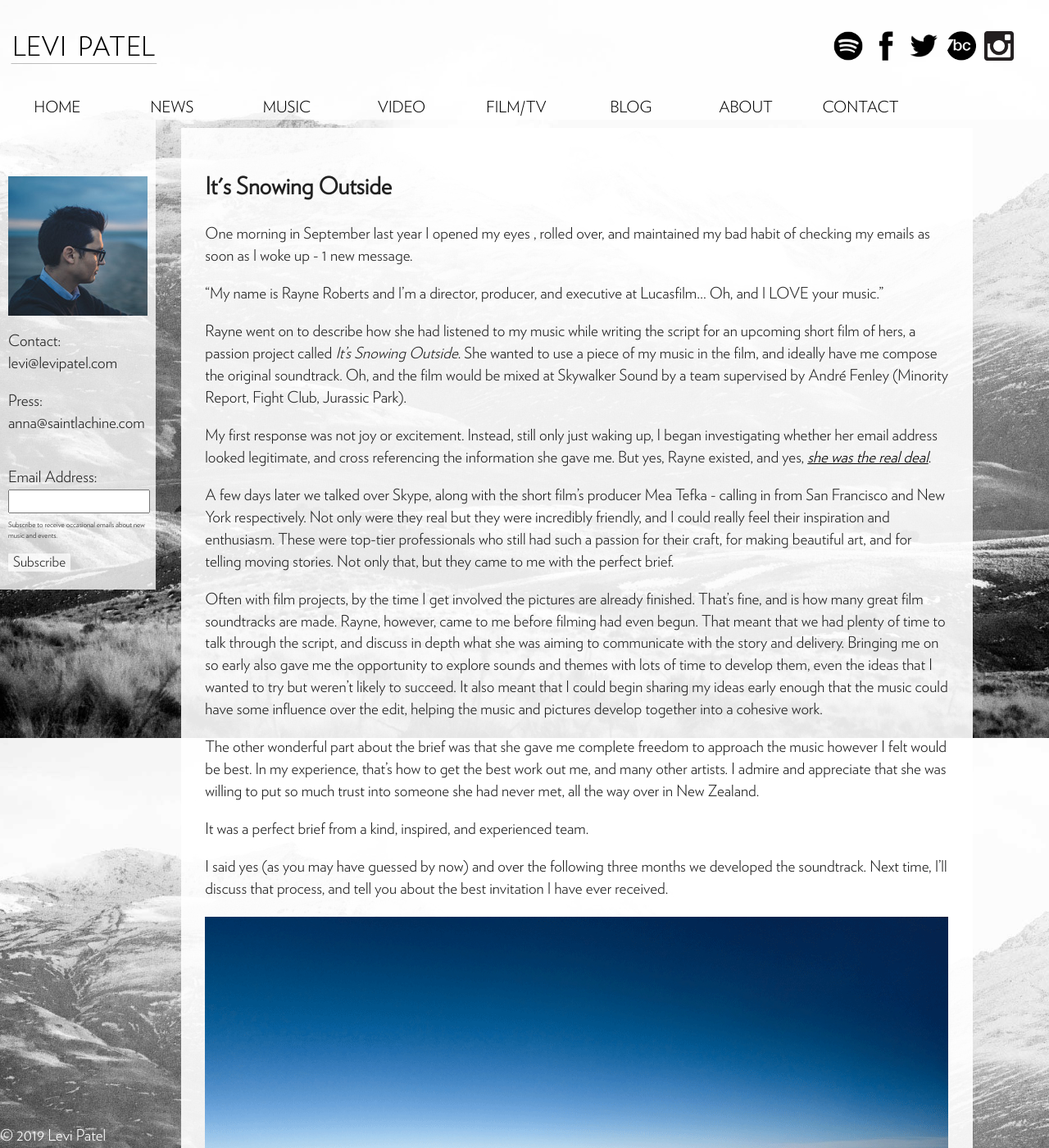
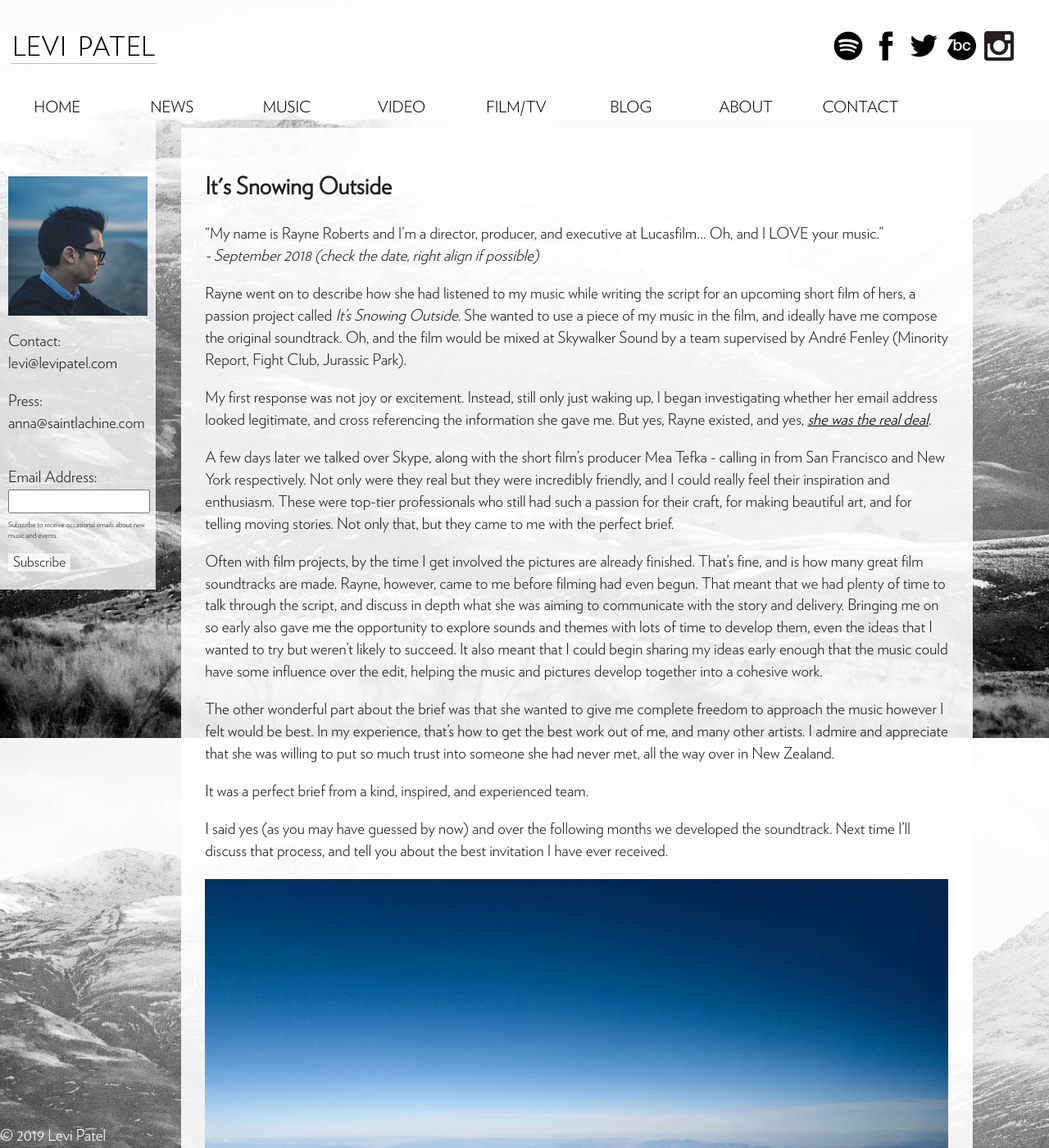
Before and after one commit to levipatel/music, a Jekyll site: the page built from _posts/2019-07-19-ISO-1-Its-snowing-outside.md, in a window 1280 px wide and 1400 px high. Shown: the whole window at 82% size. Built offline with Jekyll 4.4.1, drawn with Linux system fonts in a browser that asks for light colours.

Commit message:
Begin editing article text

```diff
--- a/_posts/2019-07-19-ISO-1-Its-snowing-outside.md
+++ b/_posts/2019-07-19-ISO-1-Its-snowing-outside.md
@@ -6,9 +6,8 @@ tags: [It's Snowing Outside, Film]
 preview: One morning in September last year I opened my eyes , rolled over, and maintained my bad habit of checking my emails as soon as I wake up - 1 new message.
 ---
 
-One morning in September last year I opened my eyes , rolled over, and maintained my bad habit of checking my emails as soon as I woke up - 1 new message.
-
 "My name is Rayne Roberts and I'm a director, producer, and executive at Lucasfilm... Oh, and I LOVE your music."
+_- September 2018 (check the date, right align if possible)_
 
 Rayne went on to describe how she had listened to my music while writing the script for an upcoming short film of hers, a passion project called _It's Snowing Outside_. She wanted to use a piece of my music in the film, and ideally have me compose the original soundtrack. Oh, and the film would be mixed at Skywalker Sound by a team supervised by André Fenley (Minority Report, Fight Club, Jurassic Park).
 
@@ -18,10 +17,10 @@ A few days later we talked over Skype, along with the short film's producer Mea
 
 Often with film projects, by the time I get involved the pictures are already finished. That's fine, and is how many great film soundtracks are made. Rayne, however, came to me before filming had even begun. That meant that we had plenty of time to talk through the script, and discuss in depth what she was aiming to communicate with the story and delivery. Bringing me on so early also gave me the opportunity to explore sounds and themes with lots of time to develop them, even the ideas that I wanted to try but weren't likely to succeed. It also meant that I could begin sharing my ideas early enough that the music could have some influence over the edit, helping the music and pictures develop together into a cohesive work.
 
-The other wonderful part about the brief was that she gave me complete freedom to approach the music however I felt would be best. In my experience, that's how to get the best work out me, and many other artists. I admire and appreciate that she was willing to put so much trust into someone she had never met, all the way over in New Zealand.
+The other wonderful part about the brief was that she wanted to give me complete freedom to approach the music however I felt would be best. In my experience, that's how to get the best work out of me, and many other artists. I admire and appreciate that she was willing to put so much trust into someone she had never met, all the way over in New Zealand.
 
 It was a perfect brief from a kind, inspired, and experienced team.
 
-I said yes (as you may have guessed by now) and over the following three months we developed the soundtrack. Next time, I'll discuss that process, and tell you about the best invitation I have ever received.
+I said yes (as you may have guessed by now) and over the following months we developed the soundtrack. Next time I'll discuss that process, and tell you about the best invitation I have ever received.
 
 ![Plane window view]({{ site.baseurl }}/images/blog/iso/plane-1.png "Plane window view")
```
Also changed, not shown: 1 other file.
